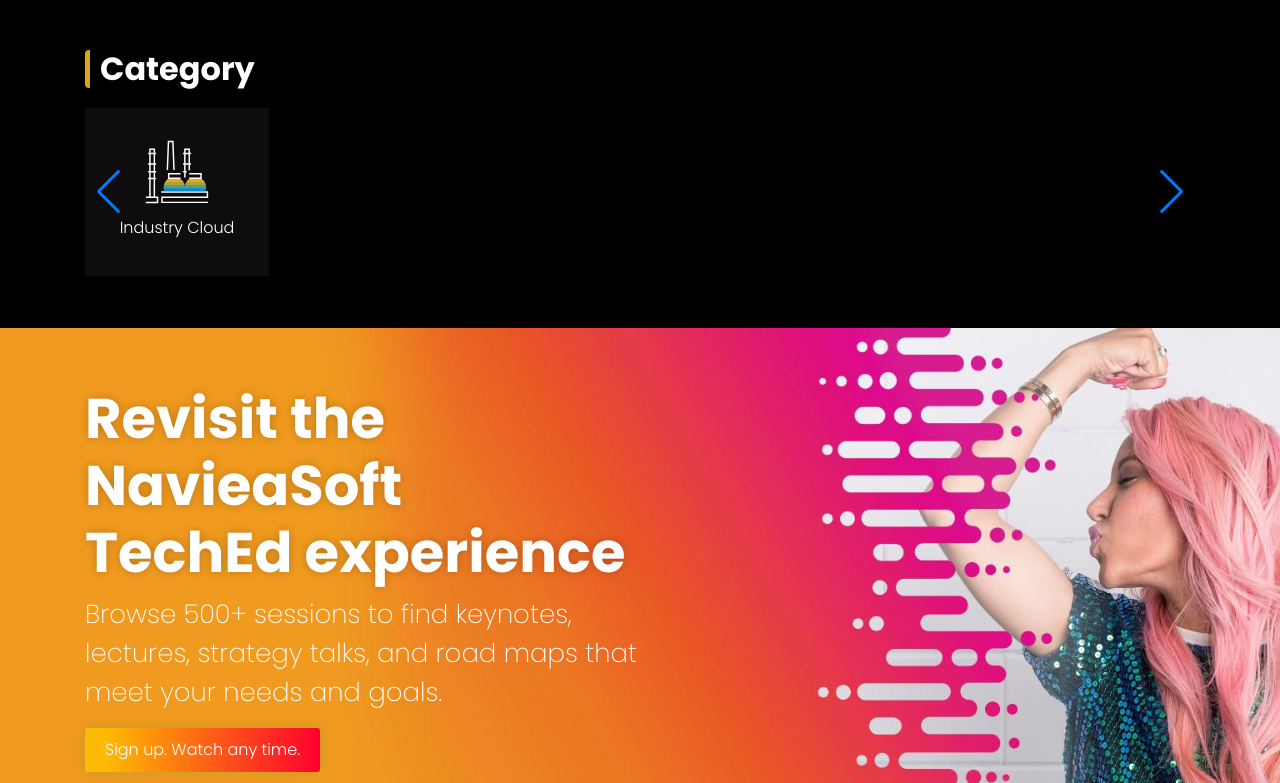
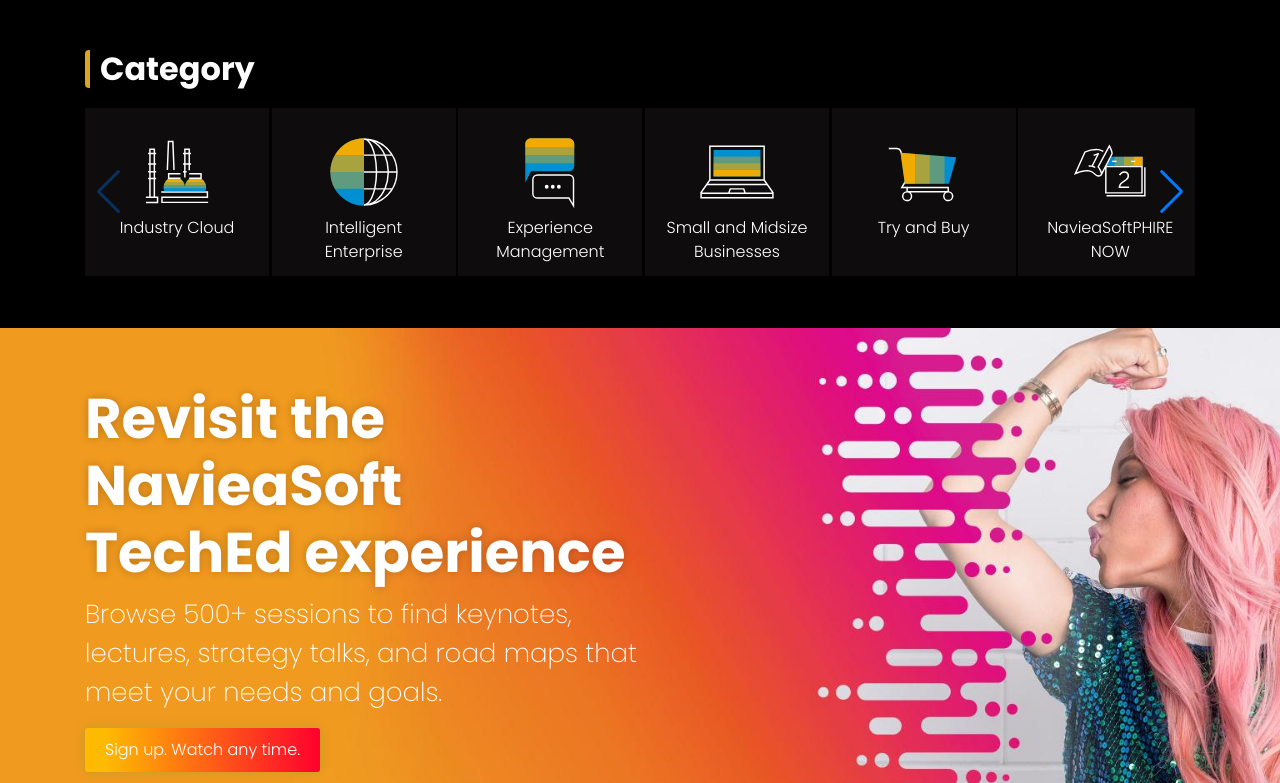
Before and after one commit to borhan365/navieasoft-update, a plain HTML site: page index.html in a window 1280 px wide. Shown: the part 877-1660 px from the top of the page. Drawn offline with Linux system fonts and the light colour scheme; the site is published under a folder, as on GitHub Pages, so addresses that start at the root find nothing.

Commit message:
fix js file

```diff
--- a/index.html
+++ b/index.html
@@ -1376,6 +1376,6 @@
     <script src="js/popper.min.js"></script>
     <script src="js/bootstrap.min.js"></script>
     <script src="js/swiper-bundle.min.js"></script>
-    <script src="/js/apps.js"></script>
+    <script src="js/apps.js"></script>
 </body>
 </html>
```
